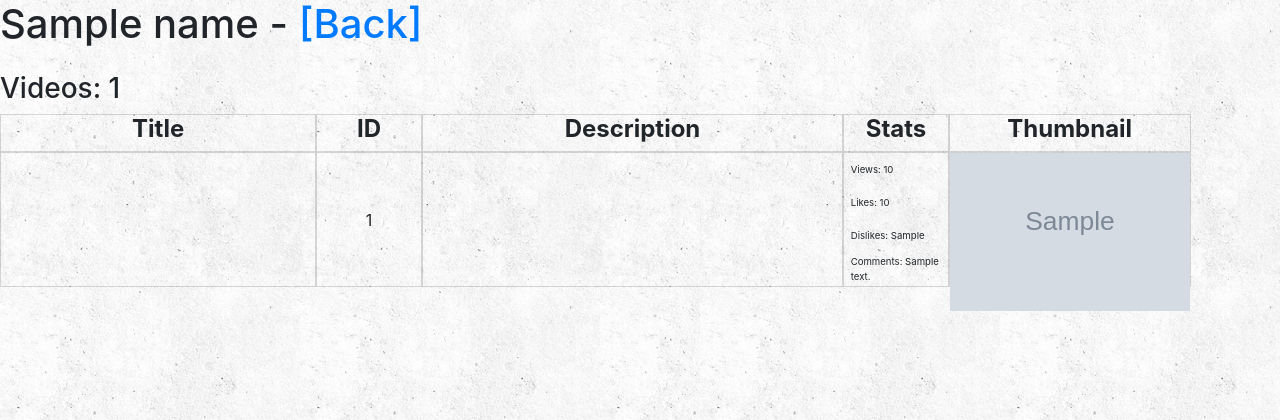
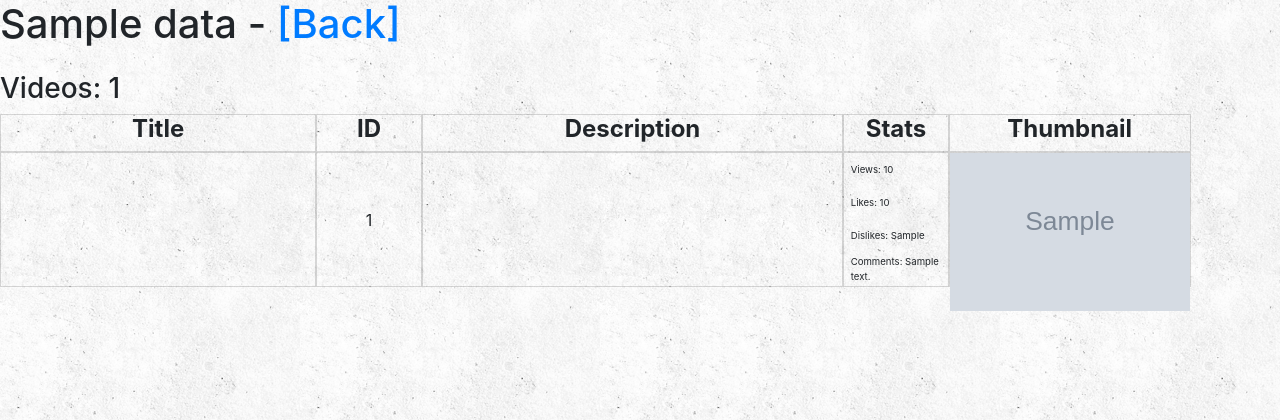
Before and after one commit to Schwaitz/rabbithole, a Flask app: template templates/talent.html in a window 1280 px wide. Shown: the top 420 px of the page. Run offline with Flask 2, Linux system fonts and the light colour scheme; the template is opened without the code that fills it: most values are stand-ins (such as "Sample title", 1, 10 or a date in 2020); grey boxes marked "Sample" are stand-in pictures.

Commit message:
Changed way videos for talent are fetched

```diff
--- a/app.py
+++ b/app.py
@@ -7,16 +7,26 @@
 
 app = Flask(__name__)
 
-app.config['TESTING'] = False
+debug = True
+
+app.config['TESTING'] = debug
 app.config['SECRET_KEY'] = app_config.SECRET_KEY
 app.url_map.strict_slashes = False
 
 host = app_config.api_host
 
-def get_talents():
+
+def get_talents_json():
     talents_file = open('static/talents.json', 'r', encoding='utf-8')
     talent_data = json.loads(talents_file.read())
     talents_file.close()
+    return talent_data
+
+
+def get_talents():
+
+    talent_data = requests.get(host + '/talents').json()
+
     return talent_data
 
 
@@ -53,35 +63,34 @@
     return render_template('index.html', title="Rabbithole")
 
 
-
 @app.route('/channels', methods=['GET'])
 def channels():
-    params = {'format': 'json'}
-    r = requests.get(host + '/channels', params=params).json()
+
+    r = requests.get(host + '/channels').json()
     count = len(r)
     return render_template('channels.html', channel_data=r, channel_count=count)
 
 
 @app.route('/channels/<id>', methods=['GET'])
 def channel(id):
-    params = {'format': 'json'}
-    r = requests.get(host + '/channels/' + id + '/', params=params).json()
+
+    r = requests.get(host + '/channels/' + id + '/').json()
     return render_template('channel.html', channel_id=r['channel_id'], channel_title=r['channel_title'], channel_description=r['channel_description'], channel_thumbnail_url=r['channel_thumbnail_url'])
     # return r
 
 
 @app.route('/videos', methods=['GET'])
 def videos():
-    params = {'format': 'json'}
-    r = requests.get(host + '/videos', params=params).json()
+
+    r = requests.get(host + '/videos').json()
     count = len(r)
     return render_template('videos.html', video_data=r, video_count=count)
 
 
 @app.route('/videos/<id>', methods=['GET'])
 def video(id):
-    params = {'format': 'json'}
-    r = requests.get(host + '/videos/' + id + '/', params=params).json()
+
+    r = requests.get(host + '/videos/' + id + '/').json()
     player_fixed = unescape(r['video_player'])
     print(player_fixed)
     return render_template('video.html', video_id=r['video_id'], video_title=r['video_title'], video_description=r['video_description'],
@@ -95,7 +104,7 @@
 
 @app.route('/talents', methods=['GET'])
 def talents():
-    talent_data = get_talents()
+    talent_data = get_talents_json()
 
     count = len(talent_data)
     return render_template('talents.html', talent_data=talent_data, talent_count=count)
@@ -103,32 +112,14 @@
 
 @app.route('/talents/<name>', methods=['GET'])
 def talent(name):
-    talents = get_talents()
-    match = {}
+    data = requests.get(host + '/talents/' + name).json()
 
-    found = False
-    for t in talents:
-        if str(name).lower() == t['name'] or str(name).lower() in t['aliases']:
-            match = t
-            found = True
-            break
-
-    if found:
-        params = {'format': 'json'}
-        r = requests.get(host + '/videos', params=params).json()
-
-        matched_videos = []
-        for v in r:
-            if match['name'] in v['video_title'].lower() or any(alias in v['video_title'].lower() for alias in match['aliases']):
-                matched_videos.append(v)
-
-        count = len(matched_videos)
-
-        return render_template('talent.html', name=match['full_name'], matched_videos=matched_videos, match_count=count)
+    if data != {"message": "talent does not exist", "status": "fail"}:
+        return render_template('talent.html', data=data)
 
     else:
         return render_template('404.html')
 
 
 if __name__ == '__main__':
-    app.run(host='127.0.0.1', port=8080, debug=False)
+    app.run(host='127.0.0.1', port=8080, debug=debug)
--- a/templates/talent.html
+++ b/templates/talent.html
@@ -1,10 +1,10 @@
 {% extends "layout.html" %}
-{% block title %}Talent - {{name}}{% endblock %}
+{% block title %}Talent - {{data.name}}{% endblock %}
 {% block content %}
 
 
 <div id="header" class="row no-gutters">
-    <h1>{{name}} - <a href="../talents">[Back]</a></h1>
+    <h1>{{data.name}} - <a href="../talents">[Back]</a></h1>
 </div>
 
 <h3>Videos: {{match_count}}</h3>
@@ -36,7 +36,7 @@
 </div>
 
 
-{% for v in matched_videos %}
+{% for v in data.videos %}
 <div class="row video-row no-gutters">
 
     <div class="col-3 video-col">
--- a/templates/videos.html
+++ b/templates/videos.html
@@ -41,7 +41,7 @@
     </div>
 
     <div class="col-1 video-col">
-        <p class="video-item video-id" ><a href="videos/{{v['video_id']}}">{{v['video_id']}}</a></p>
+        <p class="video-item video-id" ><a href="{{v['video_id']}}">{{v['video_id']}}</a></p>
     </div>
 
     <div class="col-4 video-col">
```
Also changed, not shown: static/talents.json (+30 -13 lines).
